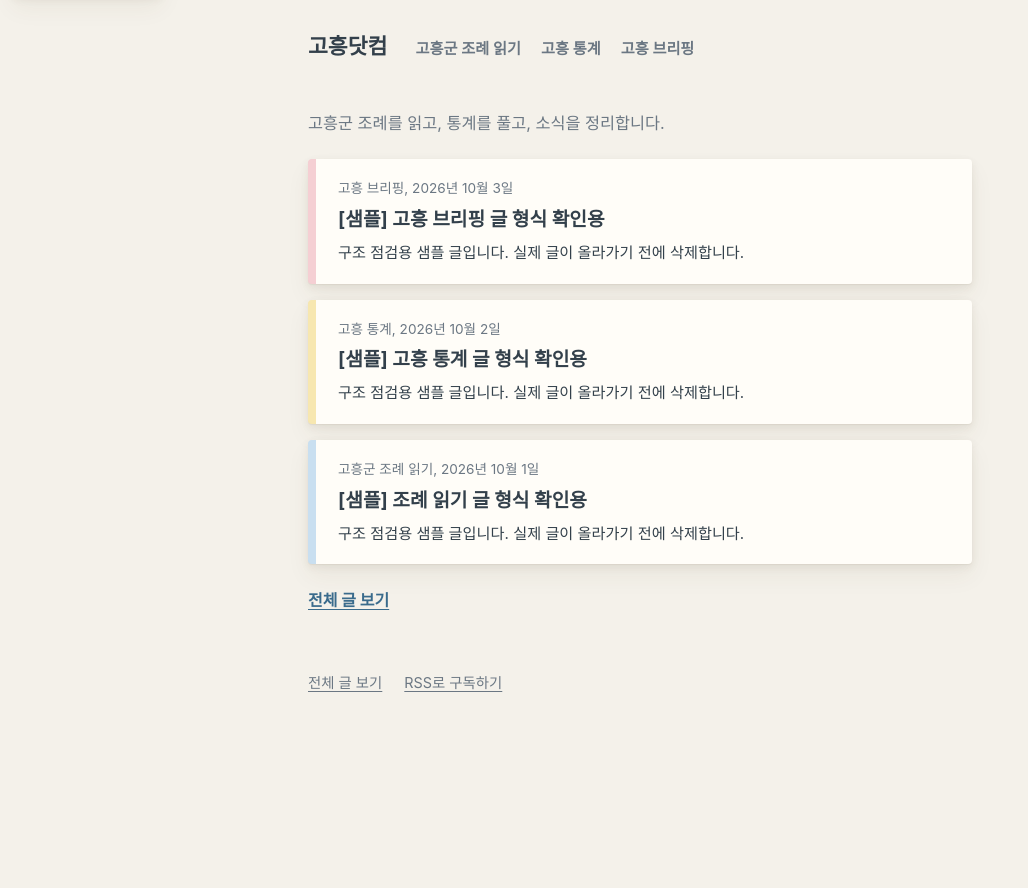
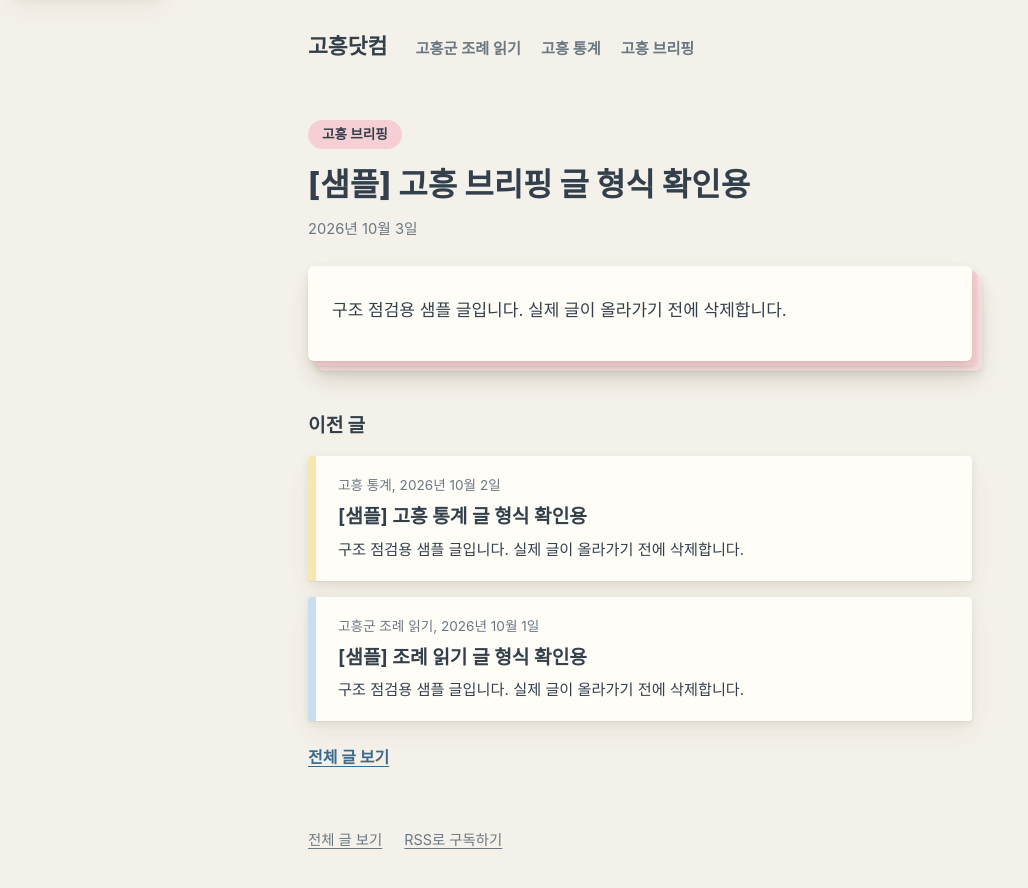
Before and after one commit to zzigguin/zzigguin.github.io, a Jekyll site: the page built from index.html, in a window 1280 px wide. Shown: the top 888 px of the page, without its empty margins (0-1028 px from the left). Built offline with Jekyll 4.4.1, drawn with Linux system fonts in a browser that asks for light colours; some web fonts are replaced.

Commit message:
첫 화면에 최근 글 한 편의 본문 전체 표시, 아래에 이전 글 목록
Co-Authored-By: Claude Sonnet 5.5 <noreply@anthropic.com>
Claude-Session: https://claude.ai/code/session_017VyXw9EBxyXt1zHUP6HZHe

```diff
--- a/assets/style.css
+++ b/assets/style.css
@@ -95,7 +95,9 @@ a { color: var(--link); text-underline-offset: 3px; }
 
 /* 시리즈 페이지, 글 머리 */
 .head { padding: 40px 0 24px; }
-.head h1 { margin: 0; font-size: 2rem; line-height: 1.35; font-weight: 800; }
+.head h1, .head h2 { margin: 0; font-size: 2rem; line-height: 1.35; font-weight: 800; }
+.head h2 a { color: inherit; text-decoration: none; }
+.head h2 a:hover { text-decoration: underline; text-underline-offset: 5px; }
 .head .lede { margin: 8px 0 0; color: var(--muted); }
 .chip {
   display: inline-block; margin-bottom: 14px; padding: 3px 14px; border-radius: 999px;
--- a/index.html
+++ b/index.html
@@ -2,15 +2,32 @@
 layout: default
 title: 고흥닷컴
 ---
+<h1 class="sr">고흥닷컴</h1>
+{% if site.posts.size > 0 %}
+{% assign latest = site.posts.first %}
+{% assign lslug = latest.categories | first %}
+{% assign ls = site.data.series | where: "slug", lslug | first %}
+<article class="col s-{{ lslug }}">
+  <header class="head">
+    <a class="chip" href="{{ ls.url | relative_url }}">{{ ls.title }}</a>
+    <h2><a href="{{ latest.url | relative_url }}">{{ latest.title }}</a></h2>
+    <time datetime="{{ latest.date | date_to_xmlschema }}">{{ latest.date | date: "%Y년 %-m월 %-d일" }}</time>
+  </header>
+  <div class="stack">
+    <div class="paper layered backed">
+      <div class="body">
+        {{ latest.content }}
+      </div>
+    </div>
+  </div>
+</article>
+
+{% if site.posts.size > 1 %}
 <div class="col">
-  <h1 class="sr">고흥닷컴</h1>
-  <section class="intro">
-    <p>{{ site.description }}</p>
-  </section>
-
-  {% if site.posts.size > 0 %}
+  <section class="section">
+    <h2>이전 글</h2>
     <ul class="posts big">
-    {% for post in site.posts limit: 12 %}
+      {% for post in site.posts offset: 1 limit: 11 %}
       {% assign slug = post.categories | first %}
       {% assign s = site.data.series | where: "slug", slug | first %}
       <li class="s-{{ slug }}">
@@ -21,7 +38,11 @@ title: 고흥닷컴
       {% endfor %}
     </ul>
     <p class="more"><a href="{{ '/archive/' | relative_url }}">전체 글 보기</a></p>
+  </section>
+</div>
+{% endif %}
 {% else %}
+<div class="col">
   <p class="empty">아직 올라온 글이 없습니다. 첫 글이 올라오면 이곳에 표시됩니다.</p>
+</div>
 {% endif %}
-</div>
```
Lines whose indentation alone changed are shown as unchanged.
